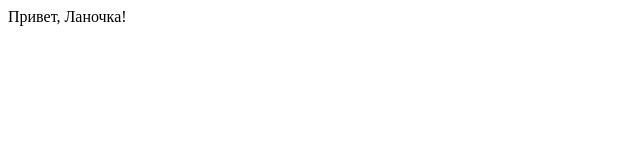
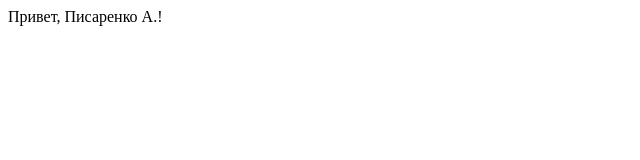
Before and after one commit to mech-master/onrender_test_server, a React app: page / in a window 1280 px wide. Shown: the top 160 px of the page, without its empty margins (0-640 px from the left). Built offline with nearby package versions, Linux system fonts and the light colour scheme; the HTML template or start-up script is replaced by a standard one.

Commit message:
Change name Pisarenko

```diff
--- a/src/client/App.js
+++ b/src/client/App.js
@@ -2,7 +2,7 @@ import React from "react";
 
 const App = () => {
     return <div className="client-app">
-        Привет, Ланочка!
+        Привет, Писаренко А.!
     </div>
 }
 
```
